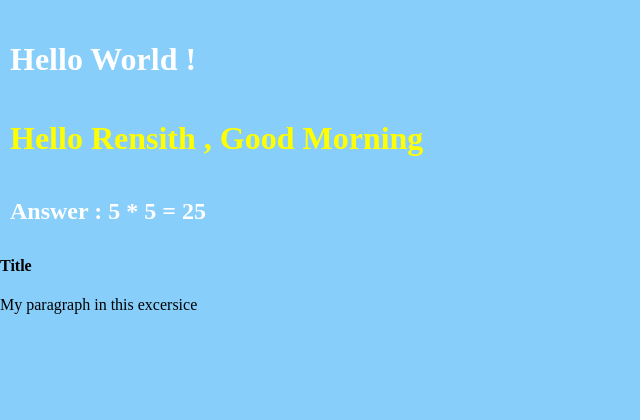
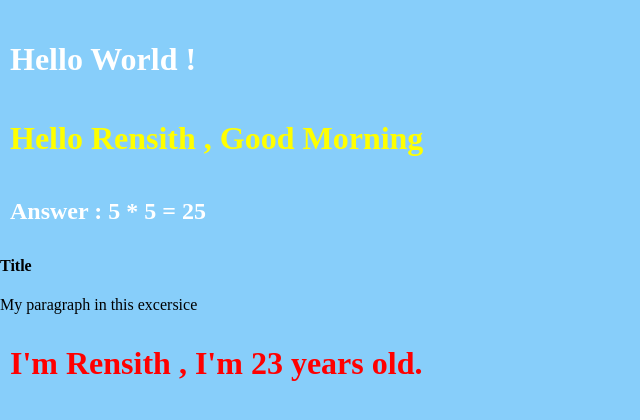
Before and after one commit to RensithUdara/my-first-app, a React (Create React App) app: page / in a window 1280 px wide. Shown: the top 420 px of the page, without its empty margins (0-640 px from the left). Built offline with nearby package versions, Linux system fonts and the light colour scheme.

Commit message:
Javascript objects inside JSX

```diff
--- a/src/App.js
+++ b/src/App.js
@@ -18,6 +18,11 @@ function App() {
       <p>My paragraph in this excersice</p>
     </div>
   )
+
+  const person = {
+    name : "Rensith",
+    age : 23
+  }
 
   return (
     <>
@@ -46,6 +51,13 @@ function App() {
 
     {myJSX}
 
+    <h1 style = {{
+      color : "red",
+      padding : 10,
+     }}>
+      I'm {person.name} , I'm {person.age} years old.
+    </h1>
+
     </>
 
   // <div>
```
